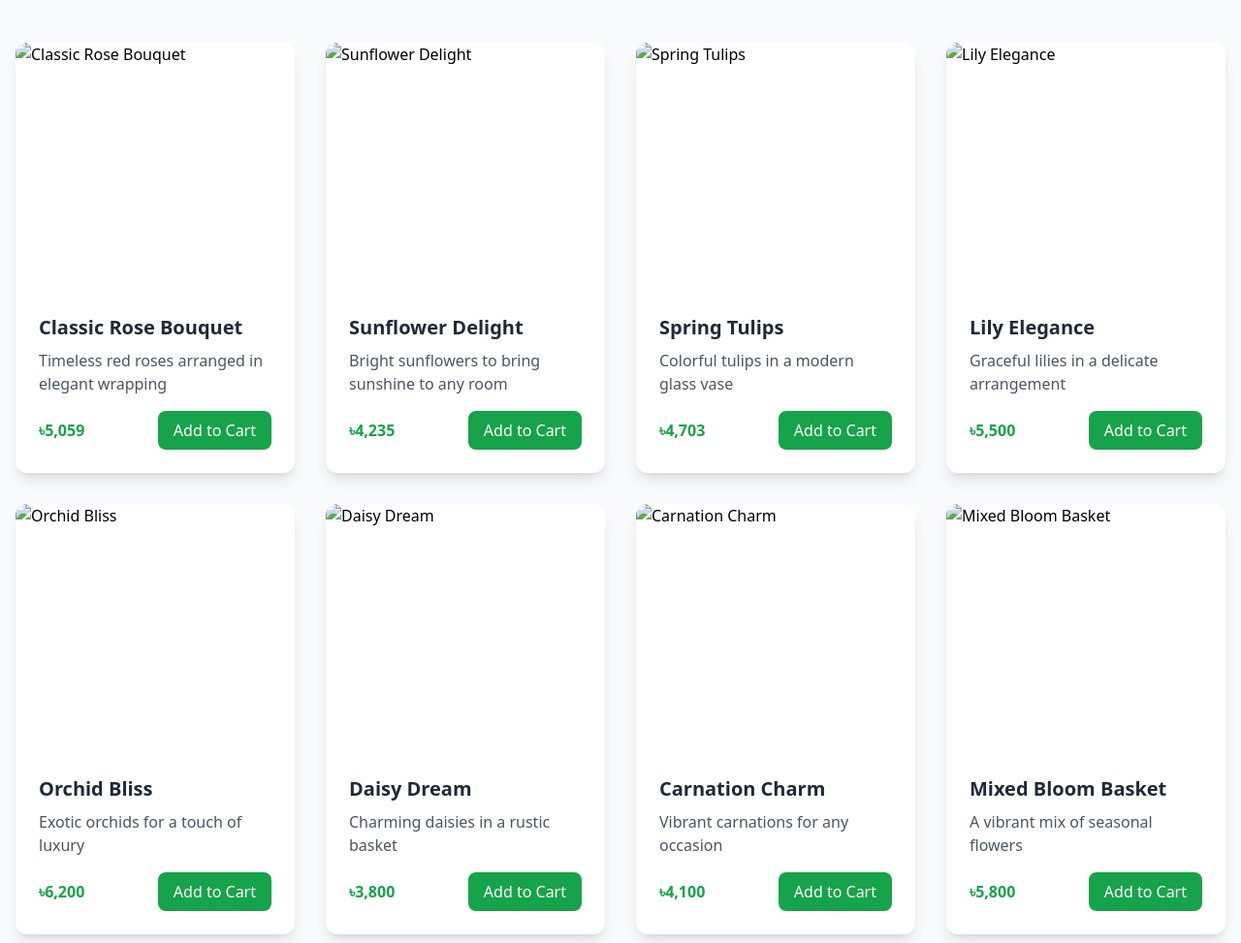
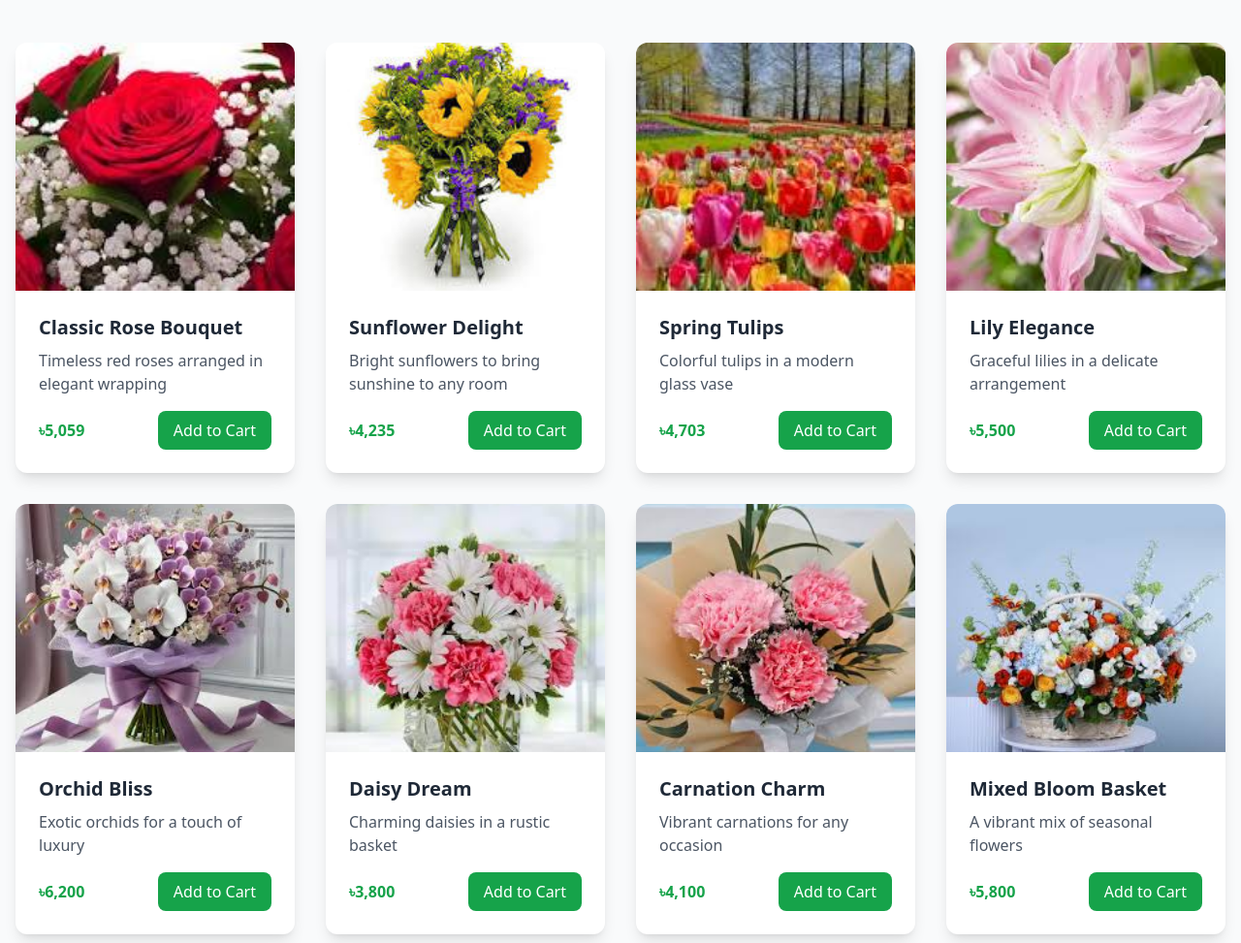
Before and after one commit to redwanshahriarshubho/flower-shop-17, a plain HTML site: page index.html in a window 1280 px wide. Shown: the part 540-1513 px from the top of the page at 97% size. Drawn offline with nearby package versions, Linux system fonts and the light colour scheme.

Commit message:
Update new feature

```diff
--- a/index.html
+++ b/index.html
@@ -192,7 +192,7 @@
             <div class="grid grid-cols-1 md:grid-cols-2 lg:grid-cols-4 gap-8">
                 <!-- Flower Card 1 -->
                 <div class="bg-white rounded-xl shadow-lg overflow-hidden hover:shadow-xl transition fade-in">
-                    <img src="" alt="Classic Rose Bouquet" class="w-full h-64 object-cover">
+                    <img src="img/Classic Rose Bouquet.jpg" alt="Classic Rose Bouquet" class="w-full h-64 object-cover">
                     <div class="p-6">
                         <h3 class="text-xl font-semibold text-gray-800 mb-2">Classic Rose Bouquet</h3>
                         <p class="text-gray-600 mb-4">Timeless red roses arranged in elegant wrapping</p>
@@ -206,7 +206,7 @@
                 </div>
                 <!-- Flower Card 2 -->
                 <div class="bg-white rounded-xl shadow-lg overflow-hidden hover:shadow-xl transition fade-in">
-                    <img src="" alt="Sunflower Delight" class="w-full h-64 object-cover">
+                    <img src="img/Sunflower Delight.jpg" alt="Sunflower Delight" class="w-full h-64 object-cover">
                     <div class="p-6">
                         <h3 class="text-xl font-semibold text-gray-800 mb-2">Sunflower Delight</h3>
                         <p class="text-gray-600 mb-4">Bright sunflowers to bring sunshine to any room</p>
@@ -220,7 +220,7 @@
                 </div>
                 <!-- Flower Card 3 -->
                 <div class="bg-white rounded-xl shadow-lg overflow-hidden hover:shadow-xl transition fade-in">
-                    <img src="" alt="Spring Tulips" class="w-full h-64 object-cover">
+                    <img src="img/Spring Tulips.jpg" alt="Spring Tulips" class="w-full h-64 object-cover">
                     <div class="p-6">
                         <h3 class="text-xl font-semibold text-gray-800 mb-2">Spring Tulips</h3>
                         <p class="text-gray-600 mb-4">Colorful tulips in a modern glass vase</p>
@@ -234,7 +234,7 @@
                 </div>
                 <!-- Flower Card 4 -->
                 <div class="bg-white rounded-xl shadow-lg overflow-hidden hover:shadow-xl transition fade-in">
-                    <img src="" alt="Lily Elegance" class="w-full h-64 object-cover">
+                    <img src="img/Lily Elegance.jpg" alt="Lily Elegance" class="w-full h-64 object-cover">
                     <div class="p-6">
                         <h3 class="text-xl font-semibold text-gray-800 mb-2">Lily Elegance</h3>
                         <p class="text-gray-600 mb-4">Graceful lilies in a delicate arrangement</p>
@@ -248,7 +248,7 @@
                 </div>
                 <!-- Flower Card 5 -->
                 <div class="bg-white rounded-xl shadow-lg overflow-hidden hover:shadow-xl transition fade-in">
-                    <img src="" alt="Orchid Bliss" class="w-full h-64 object-cover">
+                    <img src="img/Orchid Bliss.jpg" alt="Orchid Bliss" class="w-full h-64 object-cover">
                     <div class="p-6">
                         <h3 class="text-xl font-semibold text-gray-800 mb-2">Orchid Bliss</h3>
                         <p class="text-gray-600 mb-4">Exotic orchids for a touch of luxury</p>
@@ -262,7 +262,7 @@
                 </div>
                 <!-- Flower Card 6 -->
                 <div class="bg-white rounded-xl shadow-lg overflow-hidden hover:shadow-xl transition fade-in">
-                    <img src="" alt="Daisy Dream" class="w-full h-64 object-cover">
+                    <img src="img/Daisy Dream.jpg" alt="Daisy Dream" class="w-full h-64 object-cover">
                     <div class="p-6">
                         <h3 class="text-xl font-semibold text-gray-800 mb-2">Daisy Dream</h3>
                         <p class="text-gray-600 mb-4">Charming daisies in a rustic basket</p>
@@ -276,7 +276,7 @@
                 </div>
                 <!-- Flower Card 7 -->
                 <div class="bg-white rounded-xl shadow-lg overflow-hidden hover:shadow-xl transition fade-in">
-                    <img src="" alt="Carnation Charm" class="w-full h-64 object-cover">
+                    <img src="img/Carnation Charm.jpg" alt="Carnation Charm" class="w-full h-64 object-cover">
                     <div class="p-6">
                         <h3 class="text-xl font-semibold text-gray-800 mb-2">Carnation Charm</h3>
                         <p class="text-gray-600 mb-4">Vibrant carnations for any occasion</p>
@@ -290,7 +290,7 @@
                 </div>
                 <!-- Flower Card 8 -->
                 <div class="bg-white rounded-xl shadow-lg overflow-hidden hover:shadow-xl transition fade-in">
-                    <img src="" alt="Mixed Bloom Basket" class="w-full h-64 object-cover">
+                    <img src="img/Mixed Bloom Basket.jpg" alt="Mixed Bloom Basket" class="w-full h-64 object-cover">
                     <div class="p-6">
                         <h3 class="text-xl font-semibold text-gray-800 mb-2">Mixed Bloom Basket</h3>
                         <p class="text-gray-600 mb-4">A vibrant mix of seasonal flowers</p>
```
Also changed, not shown: img/Carnation Charm.jpg (added), img/Classic Rose Bouquet.jpg (added), img/Daisy Dream.jpg (added), img/Lily Elegance.jpg (added), img/Mixed Bloom Basket.jpg (added), img/Orchid Bliss.jpg (added), img/Spring Tulips.jpg (added), img/Sunflower Delight.jpg (added).
